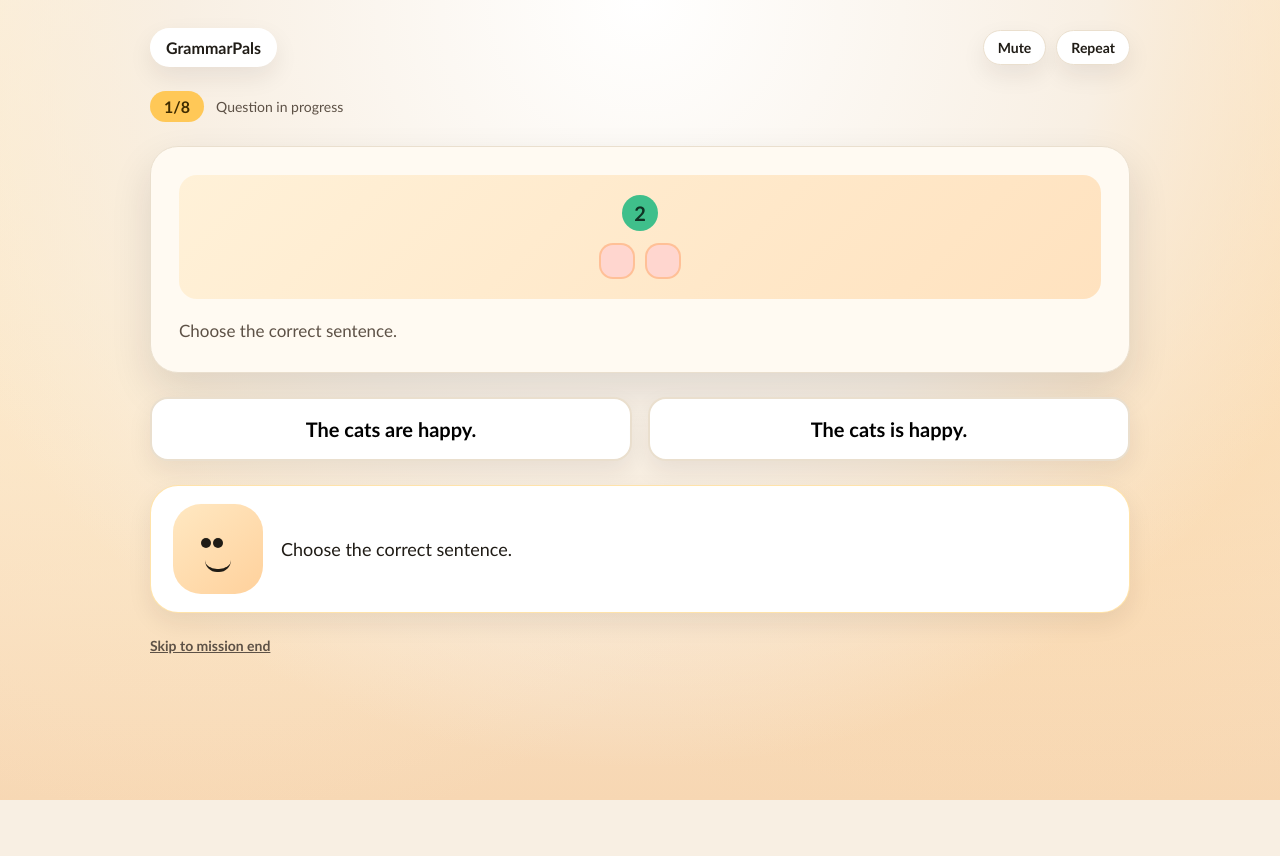
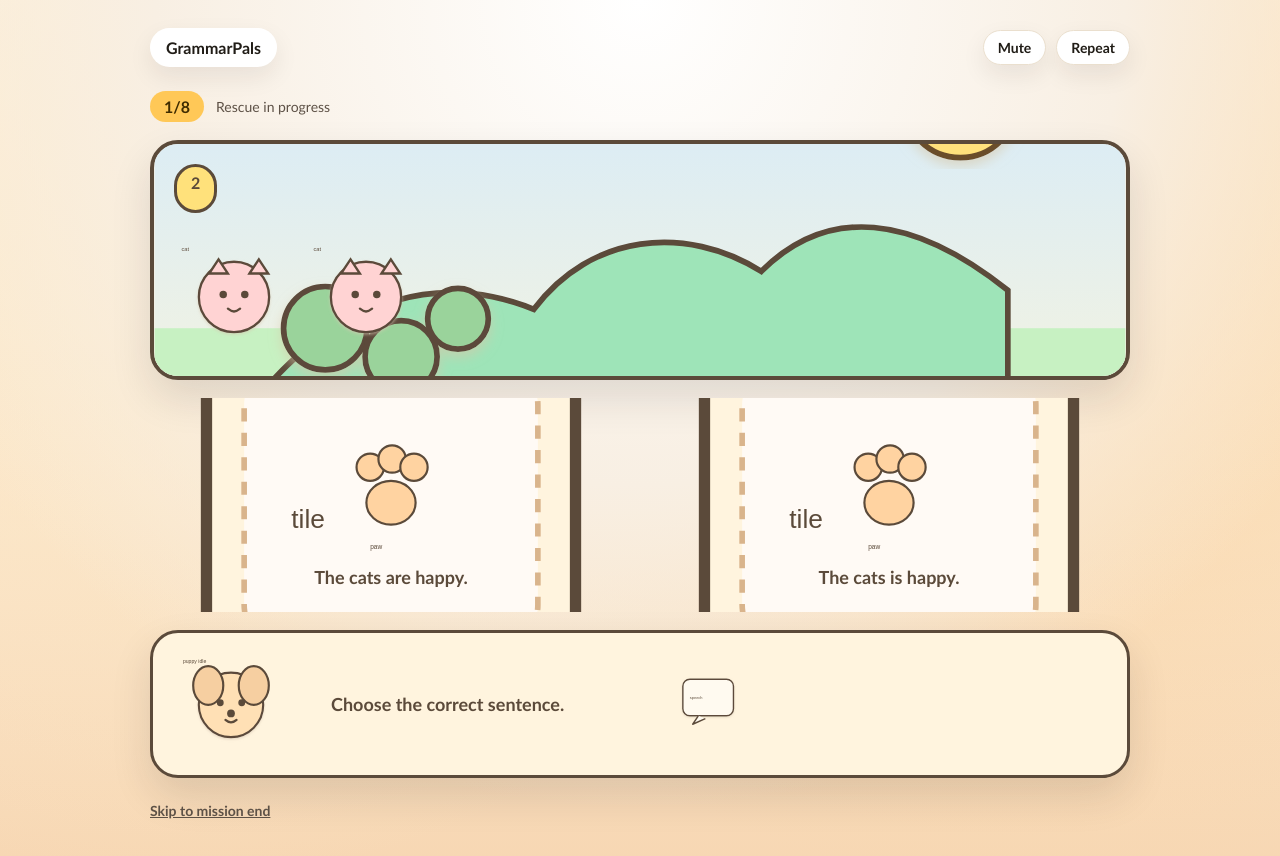
Before and after one commit to daoquocquyen/grammar-pals, a Next.js app: page /mission/play in a window 1280 px wide. Shown: the top 856 px of the page. Before the commit the page ends 800 px from the top, so only its background shows below. Built offline with nearby package versions, Linux system fonts and the light colour scheme.

Commit message:
feat(ui): restyle mission play with art pipeline
Why:
- shift mission play to visual-first scene + sticker tiles
- keep puppy-led feedback with speech tied to coach bar

Verification:
- npm run lint
- npm run test
- npm run build

```diff
--- a/app/components/visual/PuppyCoachBar.tsx
+++ b/app/components/visual/PuppyCoachBar.tsx
@@ -1,11 +1,16 @@
+"use client";
+
 import Image from "next/image";
+import { useEffect } from "react";
 import { getAssetPath } from "../../../lib/assets/manifest";
+import { useAudio } from "../audio/AudioProvider";
 
 export type PuppyMood = "idle" | "happy" | "thinking" | "celebrate";
 
 export type PuppyCoachBarProps = {
   message: string;
   mood?: PuppyMood;
+  autoSpeak?: boolean;
 };
 
 const moodToKey: Record<PuppyMood, string> = {
@@ -18,9 +23,17 @@ const moodToKey: Record<PuppyMood, string> = {
 export default function PuppyCoachBar({
   message,
   mood = "idle",
+  autoSpeak = false,
 }: PuppyCoachBarProps) {
+  const { speak } = useAudio();
   const puppySrc = getAssetPath(moodToKey[mood]);
   const bubbleSrc = getAssetPath("ui.ui_speech_bubble");
+
+  useEffect(() => {
+    if (autoSpeak) {
+      speak(message);
+    }
+  }, [autoSpeak, message, speak]);
 
   return (
     <section className="puppy-coach" aria-label="Puppy coach">
--- a/app/components/visual/SceneCard.tsx
+++ b/app/components/visual/SceneCard.tsx
@@ -6,6 +6,7 @@ export type SceneCardProps = {
   animalKey: string;
   count: number;
   numberBadge?: boolean;
+  highlight?: boolean;
 };
 
 const buildCritters = (count: number): number[] =>
@@ -16,13 +17,17 @@ export default function SceneCard({
   animalKey,
   count,
   numberBadge = false,
+  highlight = false,
 }: SceneCardProps) {
   const backgroundSrc = getAssetPath(backgroundKey);
   const animalSrc = getAssetPath(animalKey);
   const critters = buildCritters(count);
 
   return (
-    <section className="scene-card" aria-label="Scene clue">
+    <section
+      className={`scene-card${highlight ? " is-highlight" : ""}`}
+      aria-label="Scene clue"
+    >
       {backgroundSrc ? (
         <Image
           className="scene-card__background"
--- a/app/globals.css
+++ b/app/globals.css
@@ -743,6 +743,11 @@ p {
   background: #f7f1e4;
 }
 
+.scene-card.is-highlight {
+  box-shadow: 0 0 0 4px rgba(255, 200, 87, 0.5);
+  animation: cluePulse 0.8s ease-in-out infinite;
+}
+
 .scene-card__background {
   position: absolute;
   inset: 0;
@@ -827,6 +832,28 @@ p {
   font-weight: 700;
   color: #5b4a3a;
   font-size: 18px;
+}
+
+.mission-play {
+  display: grid;
+  gap: 18px;
+}
+
+.mission-play__header {
+  display: flex;
+  align-items: center;
+  gap: 12px;
+}
+
+.mission-play__note {
+  color: var(--ink-soft);
+  font-size: 14px;
+}
+
+.mission-play__choices {
+  display: grid;
+  grid-template-columns: repeat(auto-fit, minmax(180px, 1fr));
+  gap: 16px;
 }
 
 .end-burst {
--- a/app/mission/play/MissionPlayClient.tsx
+++ b/app/mission/play/MissionPlayClient.tsx
@@ -3,7 +3,6 @@
 import { useEffect, useMemo, useState } from "react";
 import { useRouter } from "next/navigation";
 import type { Question } from "../../../lib/content/types";
-import { getQuestionView } from "../../../lib/mission/questionView";
 import {
   applyAnswerSelection,
   createAnswerState,
@@ -15,7 +14,9 @@ import {
   loadMissionSession,
   updateMissionSession,
 } from "../../../lib/mission/sessionProgress";
-import PetPanel from "../../components/PetPanel";
+import SceneCard from "../../components/visual/SceneCard";
+import StickerTile from "../../components/visual/StickerTile";
+import PuppyCoachBar from "../../components/visual/PuppyCoachBar";
 
 type MissionPlayClientProps = {
   question: Question;
@@ -26,8 +27,16 @@ type MissionPlayClientProps = {
   topicId: string;
 };
 
-const buildCritterList = (count: number): number[] =>
-  Array.from({ length: count }, (_, index) => index);
+const animalAssetMap: Record<string, string> = {
+  cat: "animals.animal_cat",
+  dog: "animals.animal_dog",
+  bird: "animals.animal_bird",
+  rabbit: "animals.animal_rabbit",
+  fish: "animals.animal_fish",
+  turtle: "animals.animal_turtle",
+  frog: "animals.animal_frog",
+  hamster: "animals.animal_hamster",
+};
 
 export default function MissionPlayClient({
   question,
@@ -39,9 +48,8 @@ export default function MissionPlayClient({
 }: MissionPlayClientProps) {
   const router = useRouter();
   const [answerState, setAnswerState] = useState(createAnswerState);
-  const questionView = getQuestionView(question.template);
-  const critterCount = Math.min(question.scene.count, 4);
-  const critters = buildCritterList(critterCount);
+  const animalKey =
+    animalAssetMap[question.scene.animal] ?? "animals.animal_cat";
 
   const correctOptionId = useMemo(() => {
     const correctOption = question.options.find((option) => option.isCorrect);
@@ -82,9 +90,9 @@ export default function MissionPlayClient({
     return question.explanations.wrong.text;
   })();
 
-  const petReaction: "curious" | "happy" | "thinking" | "cheer" = (() => {
+  const puppyMood: "idle" | "happy" | "thinking" | "celebrate" = (() => {
     if (!isFeedback) {
-      return "curious";
+      return "idle";
     }
 
     if (answerState.feedback === "correct") {
@@ -95,7 +103,7 @@ export default function MissionPlayClient({
       return "thinking";
     }
 
-    return "cheer";
+    return "celebrate";
   })();
 
   const handleSelect = (optionId: "A" | "B", isCorrect: boolean) => {
@@ -139,77 +147,37 @@ export default function MissionPlayClient({
   };
 
   return (
-    <>
-      <div className="progress-row">
+    <div className="mission-play">
+      <div className="mission-play__header">
         <span className="progress-pill">{progressLabel}</span>
-        <span className="progress-note">Question in progress</span>
+        <span className="mission-play__note">Rescue in progress</span>
       </div>
 
-      {questionView.showPictureClue ? (
-        <section
-          className={`panel clue-card${
-            answerState.highlightClue ? " clue-card--highlight" : ""
-          }`}
-        >
-          <div
-            className={`clue-picture${
-              answerState.highlightClue ? " clue-picture--highlight" : ""
-            }`}
-            aria-hidden="true"
-          >
-            {question.scene.numberBadge ? (
-              <span
-                className={`clue-count${
-                  answerState.highlightClue ? " clue-count--highlight" : ""
-                }`}
-              >
-                {question.scene.count}
-              </span>
-            ) : null}
-            <div
-              className={`clue-critters${
-                answerState.highlightClue ? " clue-critters--highlight" : ""
-              }`}
-            >
-              {critters.map((critter) => (
-                <span key={critter} />
-              ))}
-            </div>
-          </div>
-          <p className="subtext">{question.prompt.text}</p>
-        </section>
-      ) : (
-        <section
-          className={`panel prompt-card${
-            answerState.highlightClue ? " prompt-card--highlight" : ""
-          }`}
-        >
-          <p className="prompt-text">{question.prompt.text}</p>
-        </section>
-      )}
+      <SceneCard
+        backgroundKey="world.bg_park_day"
+        animalKey={animalKey}
+        count={question.scene.count}
+        numberBadge={question.scene.numberBadge}
+        highlight={answerState.highlightClue}
+      />
 
-      <div className="sentence-grid">
+      <div className="mission-play__choices">
         {question.options.map((option) => {
           const isSelected = highlightedOptionId === option.id;
           return (
-            <button
-              className={`sentence-card${
-                isSelected ? " sentence-card--selected" : ""
-              }`}
-              data-state={isSelected ? "selected" : undefined}
-              type="button"
+            <StickerTile
+              key={option.id}
+              label={option.text}
+              assetKey="ui.ui_pawprint"
+              selected={isSelected}
+              disabled={answerState.phase !== "question"}
               onClick={() => handleSelect(option.id, option.isCorrect)}
-              disabled={answerState.phase !== "question"}
-              aria-pressed={isSelected}
-              key={option.id}
-            >
-              {option.text}
-            </button>
+            />
           );
         })}
       </div>
 
-      <PetPanel message={petMessage} reaction={petReaction} autoSpeak />
+      <PuppyCoachBar message={petMessage} mood={puppyMood} autoSpeak />
 
       {isFeedback ? (
         <div className="action-row">
@@ -229,6 +197,6 @@ export default function MissionPlayClient({
           )}
         </div>
       ) : null}
-    </>
+    </div>
   );
 }
```
